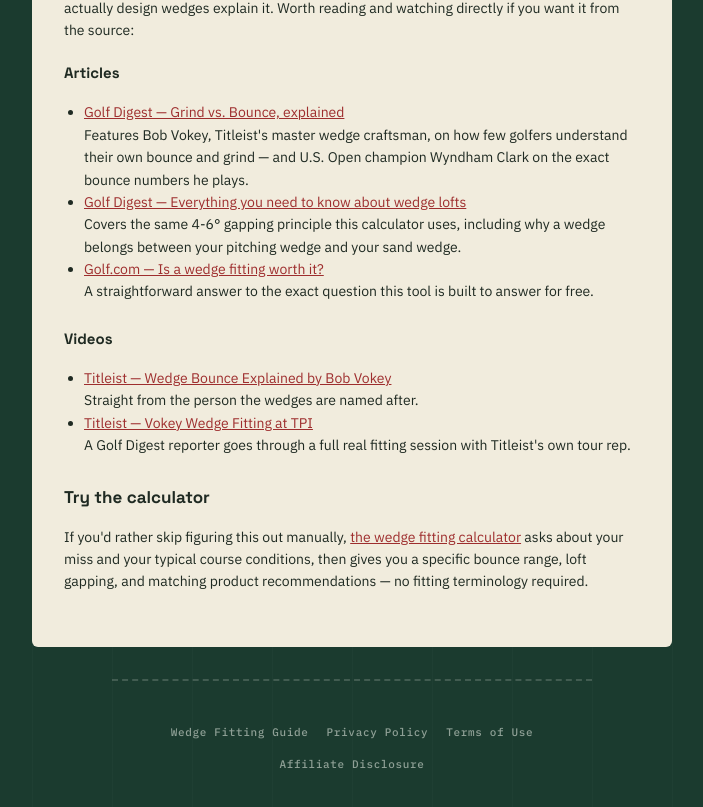
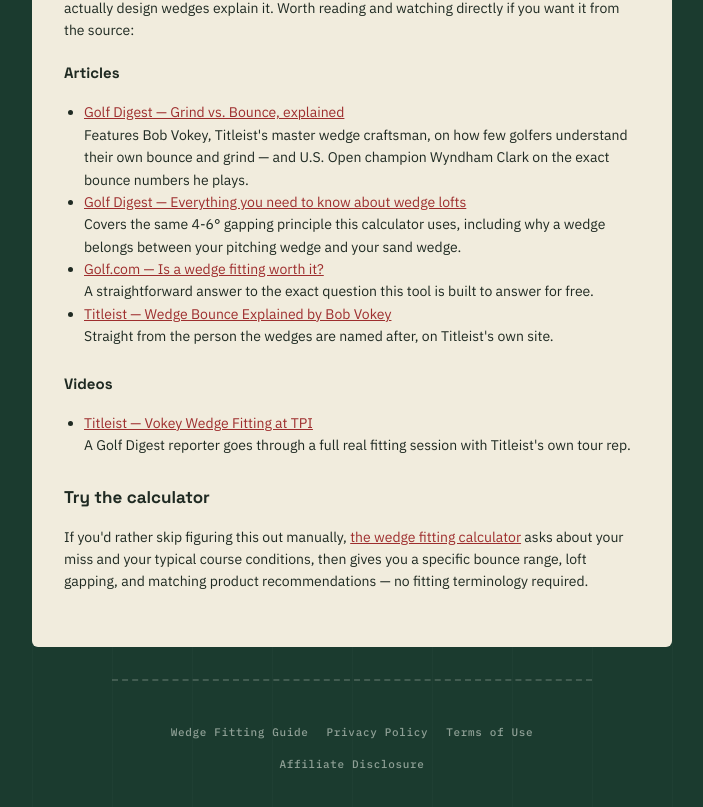
Before and after one commit to rychris6-a11y/wedge-fitting-tool, a Next.js app: page /guide in a window 1280 px wide. Shown: the part 1395-2202 px from the top of the page, without its empty margins (288-991 px from the left). Built offline with nearby package versions, Linux system fonts and the light colour scheme.

Commit message:
Add files via upload

```diff
--- a/app/guide/page.tsx
+++ b/app/guide/page.tsx
@@ -130,19 +130,20 @@ export default function Guide() {
           A straightforward answer to the exact question this tool is
           built to answer for free.
         </li>
+        <li>
+          <a href="https://www.titleist.com/teamtitleist/b/tourblog/posts/vokey-ultimate-guide-to-wedges-wedge-bounce-explained" target="_blank" rel="noopener noreferrer">
+            Titleist — Wedge Bounce Explained by Bob Vokey
+          </a>
+          <br />
+          Straight from the person the wedges are named after, on
+          Titleist's own site.
+        </li>
       </ul>
 
       <h3 style={{ fontFamily: "'Space Grotesk', sans-serif", fontSize: "15px", margin: "1.5rem 0 8px" }}>
         Videos
       </h3>
       <ul>
-        <li>
-          <a href="https://www.titleist.com/teamtitleist/b/tourblog/posts/vokey-ultimate-guide-to-wedges-wedge-bounce-explained" target="_blank" rel="noopener noreferrer">
-            Titleist — Wedge Bounce Explained by Bob Vokey
-          </a>
-          <br />
-          Straight from the person the wedges are named after.
-        </li>
         <li>
           <a href="https://www.youtube.com/watch?v=SD_Yub0j_QQ" target="_blank" rel="noopener noreferrer">
             Titleist — Vokey Wedge Fitting at TPI
```
